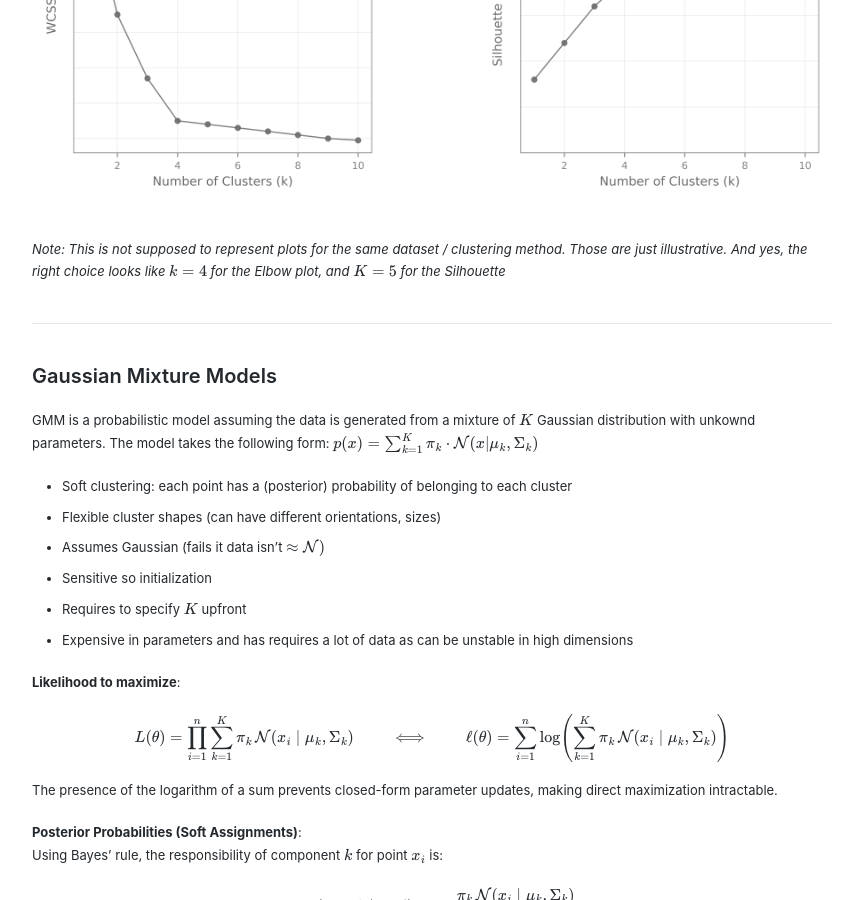
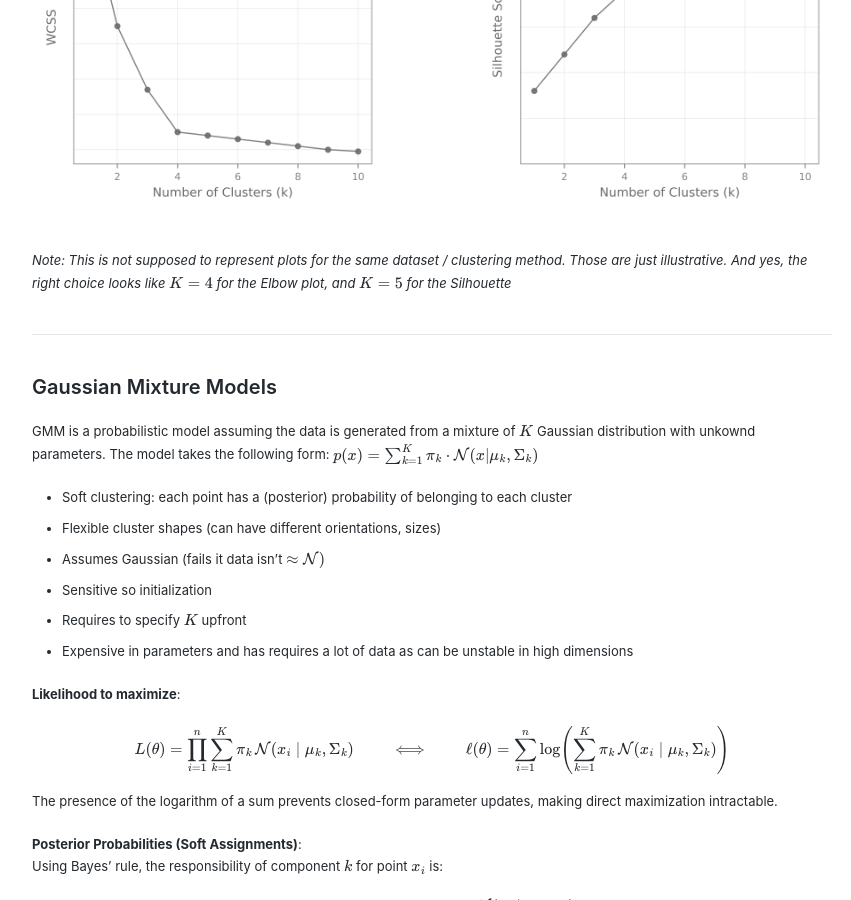
Before and after one commit to meyerlouis/meyerlouis.github.io, a Jekyll site: the page built from _posts/2000-01-04-Clustering.md, in a window 1280 px wide and 900 px high, scrolled down 5922 px. Shown: the whole window, without its empty margins (208-1059 px from the left). Built offline with Jekyll 4.4.1, drawn with Linux system fonts in a browser that asks for light colours; formulas are drawn with MathJax 3.

Commit message:
fix and icon

```diff
--- a/_includes/head.html
+++ b/_includes/head.html
@@ -3,4 +3,8 @@
 <title>{% if page.title %}{{ page.title }} | {% endif %}{{ site.title }}</title>
 <meta name="description" content="{% if page.excerpt %}{{ page.excerpt | strip_html | strip_newlines | truncate: 160 }}{% else %}{{ site.description }}{% endif %}">
 <link rel="stylesheet" href="{{ '/assets/css/main.css' | relative_url }}">
+<link rel="apple-touch-icon" sizes="180x180" href="/apple-touch-icon.png">
+<link rel="icon" type="image/png" sizes="32x32" href="/favicon-32x32.png">
+<link rel="icon" type="image/png" sizes="16x16" href="/favicon-16x16.png">
+<link rel="manifest" href="/site.webmanifest">
 {% include mathjax.html %}
--- a/_posts/2000-01-04-Clustering.md
+++ b/_posts/2000-01-04-Clustering.md
@@ -137,7 +137,8 @@
     - $a(i) = $ average distance from i to all other points in the same cluster
     - $b(i) = $ *minimum* average distance from i to points in any other cluster
 
-     $$Silhouette \hspace{0.5em} s(i) = \frac{b(i) - a(i)}{\max(a(i), b(i))}$$
+    $$Silhouette \hspace{0.5em} s(i) = \frac{b(i) - a(i)}{\max(a(i), b(i))}$$
+
     - $s(i) \approx 1$ tells that the point is well clustered (far from other points), $s(i) \approx 0$ that the point is on the boundary between clusters, and $s(i) \approx -1$ that the point is probably in the wrong cluster
     - $Overall \hspace{0.5em} Silhouette \hspace{0.5em} Score = \frac{1}{n} \sum s(i)$
     - Works with any distance metrics. However it has $O(n^2)$ computation, is biased towards complex clusters and can be sensitive to noise and outliers.
@@ -168,7 +169,7 @@
 - ***Dendogram***: Usually done for Hierarchical Clustering
 
 ![Diagram](/images/elbow_silhouette.jpg)
-*Note: This is not supposed to represent plots for the same dataset / clustering method. Those are just illustrative. And yes, the right choice looks like $k=4$ for the Elbow plot, and $K=5$ for the Silhouette*
+*Note: This is not supposed to represent plots for the same dataset / clustering method. Those are just illustrative. And yes, the right choice looks like $K=4$ for the Elbow plot, and $K=5$ for the Silhouette*
 
 
 
```
Also changed, not shown: apple-touch-icon.png (added), favicon-16x16.png (added), favicon-32x32.png (added), favicon.ico (added), site.webmanifest (added).
